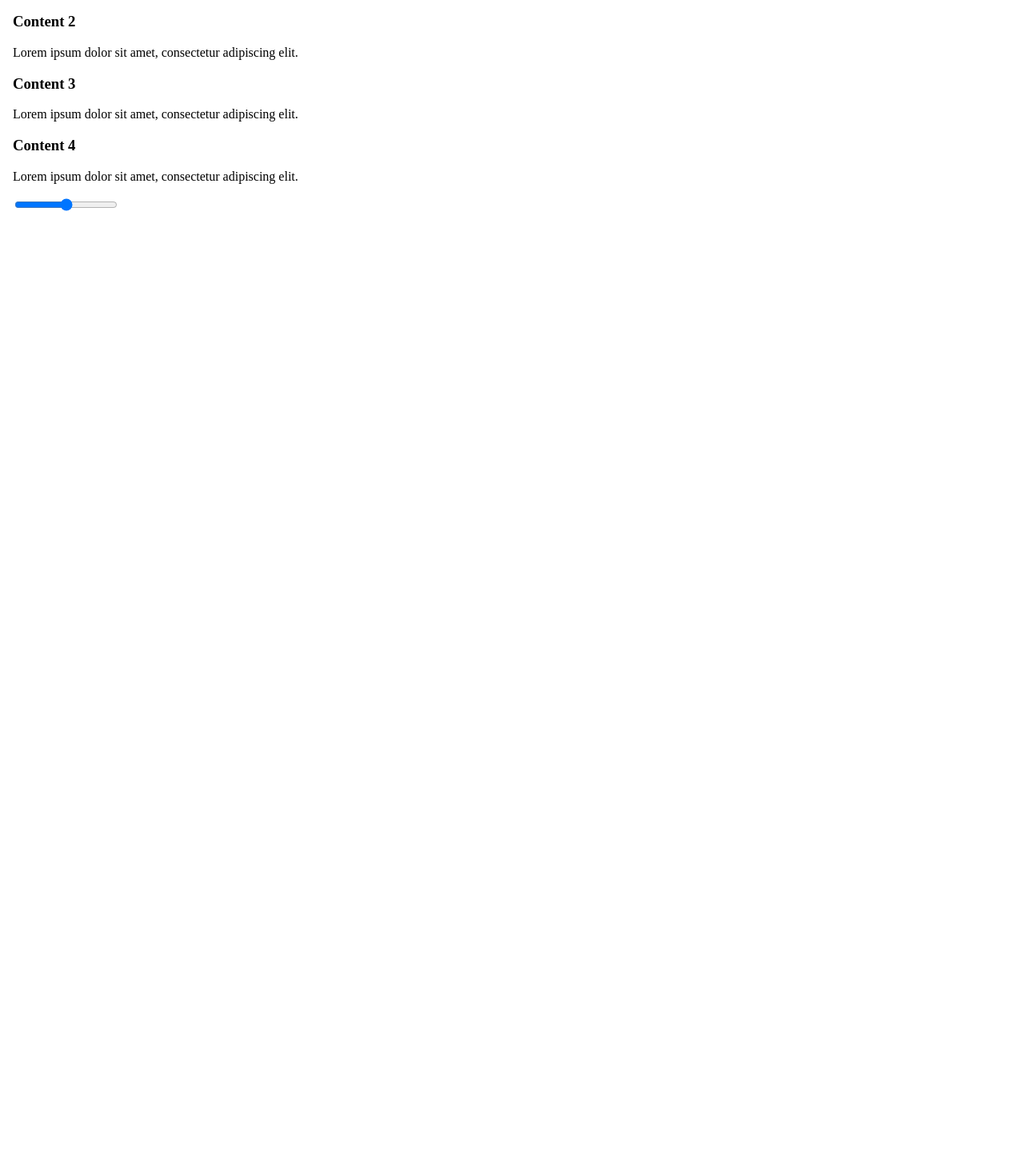
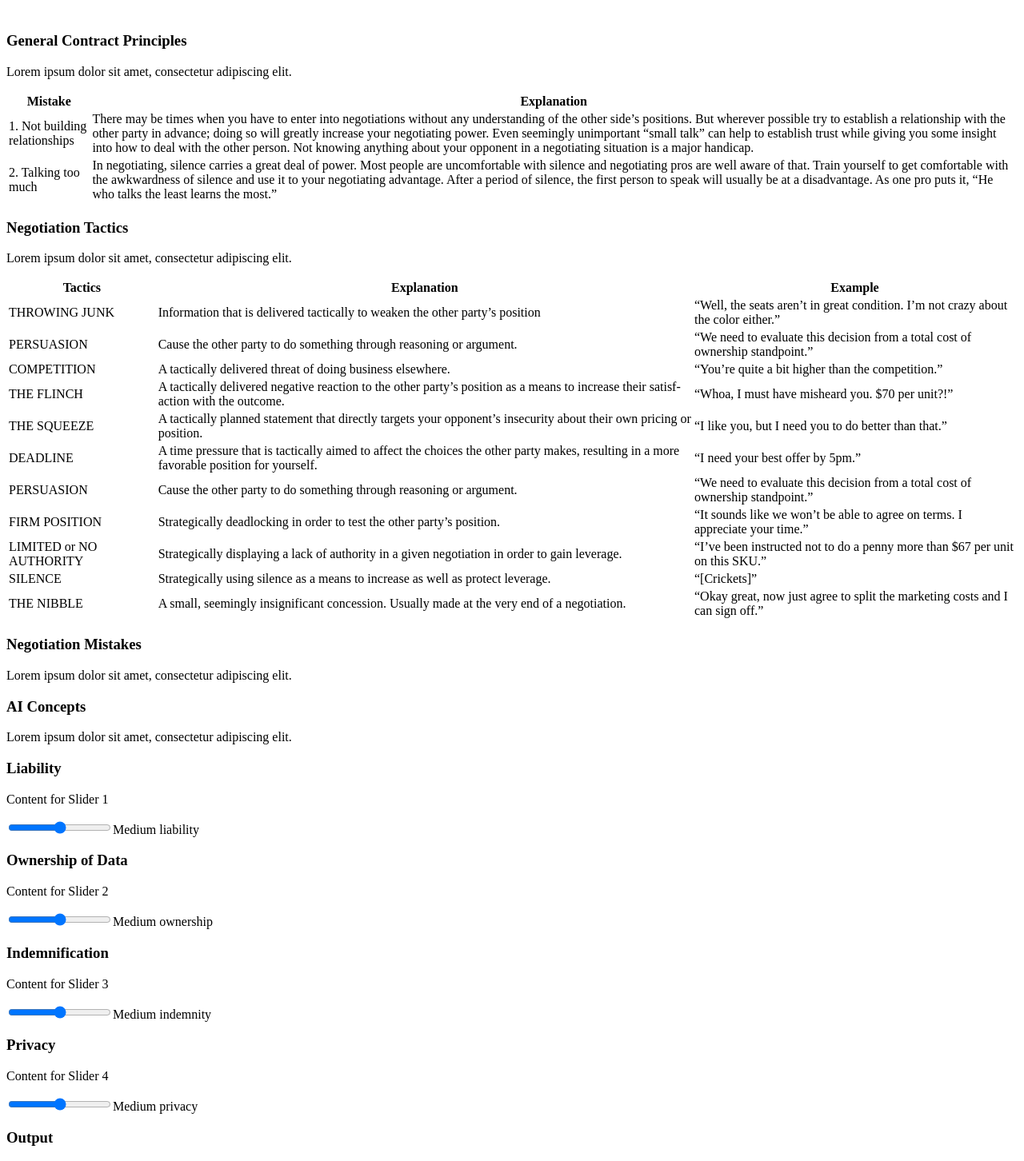
Before and after one commit to sselin-co/ai-contract-negotiation-cheatsheet, a Next.js app in the folder src/: page / in a window 1280 px wide. Shown: the part 240-1692 px from the top of the page at 80% size. Before the commit the page ends 800 px from the top, so only its background shows below. Built offline with nearby package versions, Linux system fonts and the light colour scheme.

Commit message:
Latest set of changes

```diff
--- a/src/components/Card.js
+++ b/src/components/Card.js
@@ -1,9 +1,9 @@
 const Card = (props) => {
   return (
-    <div className="card bg-gray-600 text-white p-6 mt-6 text-left border w-96 rounded-xl shadow-lg">
+    <div className="card bg-gray-600 text-white text-left border max-h-80 w-96 rounded-xl shadow-lg overflow-y-auto">
       <div className="card-body">
-        <h3 className="text-2xl font-bold">{props.title}</h3>
-        <p className="mt-4 text-xl">{props.text}</p>
+        <h3 className="text-xl font-bold">{props.title}</h3>
+        <p className="text-l">{props.text}</p>
         <div>{props.content}</div>
       </div>
     </div>
--- /dev/null
+++ b/src/components/InteractiveCard.js
@@ -0,0 +1,190 @@
+import Card from "./Card";
+import { useState } from "react";
+
+const InteractiveCard = (props) => {
+  // Set default state of the output card
+  const [value, setValue] = useState(
+    "Start tuning the sliders to your situation to get personalized recommendations."
+  );
+  // Set values for the sliders
+  const [liabilityVal, setLiabilityVal] = useState(50);
+  const [ownershipVal, setOwnershipVal] = useState(50);
+  const [indemnityVal, setIndemnityVal] = useState(50);
+  const [privacyVal, setPrivacyVal] = useState(50);
+  // Set the output card's text based on the sliders' values
+  const mutateOutput = () => {
+    if (liabilityVal >= 70 && ownershipVal >= 70 && indemnityVal >= 70) {
+      setValue(
+        "Your contract has high liability, ownership of product, and indemnity."
+      );
+    }
+    if (liabilityVal <= 30) {
+      setValue("This is considered low liability");
+    }
+  };
+  // Set the slider display text based on the sliders' values
+  const displayLiability = () => {
+    if (liabilityVal >= 90) {
+      return "Full liability";
+    }
+    if (liabilityVal >= 70) {
+      return "High liability";
+    }
+    if (liabilityVal >= 30 && liabilityVal <= 70) {
+      return "Medium liability";
+    }
+    if (liabilityVal <= 30) {
+      return "Low liability";
+    }
+  };
+  const displayOwnership = () => {
+    if (ownershipVal >= 90) {
+      return "Full ownership";
+    }
+    if (ownershipVal >= 70) {
+      return "High ownership";
+    }
+    if (ownershipVal >= 30 && ownershipVal <= 70) {
+      return "Medium ownership";
+    }
+    if (ownershipVal <= 30) {
+      return "Low ownership";
+    }
+  };
+  const displayIndemnity = () => {
+    if (indemnityVal >= 90) {
+      return "Full indemnity";
+    }
+    if (indemnityVal >= 70) {
+      return "High indemnity";
+    }
+    if (indemnityVal >= 30 && indemnityVal <= 70) {
+      return "Medium indemnity";
+    }
+    if (indemnityVal <= 30) {
+      return "Low indemnity";
+    }
+  };
+  const displayPrivacy = () => {
+    if (privacyVal >= 90) {
+      return "Full privacy";
+    }
+    if (privacyVal >= 70) {
+      return "High privacy";
+    }
+    if (privacyVal >= 30 && privacyVal <= 70) {
+      return "Medium privacy";
+    }
+    if (privacyVal <= 30) {
+      return "Low privacy";
+    }
+  };
+  // Define each range component
+  const ranges = [
+    <div className="text-center">
+      <input
+        id="range1"
+        type="range"
+        max="100"
+        step="10"
+        className="range range-primary"
+        value={liabilityVal}
+        onChange={(event) => {
+          console.log(liabilityVal);
+          setLiabilityVal(event.target.value);
+          mutateOutput();
+        }}
+      ></input>
+      <label htmlFor="range1" className="text-neutral-content">
+        {displayLiability()}
+      </label>
+    </div>,
+    <div className="text-center">
+      <input
+        id="range2"
+        type="range"
+        max="100"
+        step="10"
+        className="range range-primary"
+        value={ownershipVal}
+        onChange={(event) => {
+          console.log(ownershipVal);
+          setOwnershipVal(event.target.value);
+          mutateOutput();
+        }}
+      ></input>
+      <label htmlFor="range2" className="text-neutral-content">
+        {displayOwnership()}
+      </label>
+    </div>,
+    <div className="text-center">
+      <input
+        id="range3"
+        type="range"
+        max="100"
+        step="10"
+        className="range range-primary"
+        value={indemnityVal}
+        onChange={(event) => {
+          console.log(indemnityVal);
+          setIndemnityVal(event.target.value);
+          mutateOutput();
+        }}
+      ></input>
+      <label htmlFor="range3" className="text-neutral-content">
+        {displayIndemnity()}
+      </label>
+    </div>,
+    <div className="text-center">
+      <input
+        id="range4"
+        type="range"
+        max="100"
+        step="10"
+        className="range range-primary"
+        value={privacyVal}
+        onChange={(event) => {
+          console.log(privacyVal);
+          setPrivacyVal(event.target.value);
+          mutateOutput();
+        }}
+      ></input>
+      <label htmlFor="range4" className="text-neutral-content">
+        {displayPrivacy()}
+      </label>
+    </div>,
+  ];
+  return (
+    <>
+      <div className="flex">
+        <div className="flex flex-wrap">
+          <Card
+            title={props.title[0]}
+            text={props.text[0]}
+            content={ranges[0]}
+          />
+          <Card
+            title={props.title[1]}
+            text={props.text[1]}
+            content={ranges[1]}
+          />
+          <Card
+            title={props.title[2]}
+            text={props.text[2]}
+            content={ranges[2]}
+          />
+          <Card
+            title={props.title[3]}
+            text={props.text[3]}
+            content={ranges[3]}
+          />
+        </div>
+        <div className="flex flex-wrap">
+          <Card title="Output" text={value} isOutput="true" />
+        </div>
+      </div>
+    </>
+  );
+};
+
+export default InteractiveCard;
--- a/src/pages/index.js
+++ b/src/pages/index.js
@@ -1,136 +1,229 @@
 import Head from "next/head";
 import Image from "next/image";
+import Link from "next/link";
 import Card from "../components/Card";
+import InteractiveCard from "../components/InteractiveCard";
 
 export default function Home() {
   const dummyText = `Lorem ipsum dolor sit amet, consectetur adipiscing elit.`;
-  const test = (
-    <>
-      <input
-        type="range"
-        max="100"
-        step="10"
-        className="range range-primary"
-      ></input>
-    </>
+  const titles = [
+    "Liability",
+    "Ownership of Data",
+    "Indemnification",
+    "Privacy",
+  ];
+  const content = [
+    "Content for Slider 1",
+    "Content for Slider 2",
+    "Content for Slider 3",
+    "Content for Slider 4",
+  ];
+  const NegotiationTable = () => {
+    return (
+      <table className="text-black text-xs bg-gray-300">
+        <thead>
+          <tr>
+            <th scope="col">Tactics</th>
+            <th scope="col">Explanation</th>
+            <th scope="col">Example</th>
+          </tr>
+        </thead>
+        <tbody>
+          <tr>
+            <td>THROWING JUNK</td>
+            <td>
+              Information that is delivered tactically to weaken the other
+              party’s position
+            </td>
+            <td>
+              “Well, the seats aren’t in great condition. I’m not crazy about
+              the color either.”
+            </td>
+          </tr>
+          <tr>
+            <td>PERSUASION</td>
+            <td>
+              Cause the other party to do something through reasoning or
+              argument.
+            </td>
+            <td>
+              “We need to evaluate this decision from a total cost of ownership
+              standp­oint.”
+            </td>
+          </tr>
+          <tr>
+            <td>COMPETITION</td>
+            <td>A tactically delivered threat of doing business elsewhere.</td>
+            <td>“You’re quite a bit higher than the competition.”</td>
+          </tr>
+          <tr>
+            <td>THE FLINCH</td>
+            <td>
+              A tactically delivered negative reaction to the other party’s
+              position as a means to increase their satisf­action with the
+              outcome.
+            </td>
+            <td>“Whoa, I must have misheard you. $70 per unit?!”</td>
+          </tr>
+          <tr>
+            <td>THE SQUEEZE</td>
+            <td>
+              A tactically planned statement that directly targets your
+              opponent’s insecurity about their own pricing or position.
+            </td>
+            <td>“I like you, but I need you to do better than that.”</td>
+          </tr>
+          <tr>
+            <td>DEADLINE</td>
+            <td>
+              A time pressure that is tactically aimed to affect the choices the
+              other party makes, resulting in a more favorable position for
+              yourself.
+            </td>
+            <td>“I need your best offer by 5pm.”</td>
+          </tr>
+          <tr>
+            <td>PERSUASION</td>
+            <td>
+              Cause the other party to do something through reasoning or
+              argument.
+            </td>
+            <td>
+              “We need to evaluate this decision from a total cost of ownership
+              standp­oint.”
+            </td>
+          </tr>
+          <tr>
+            <td>FIRM POSITION</td>
+            <td>
+              Strate­gically deadlo­cking in order to test the other party’s
+              position.
+            </td>
+            <td>
+              “It sounds like we won’t be able to agree on terms. I appreciate
+              your time.”
+            </td>
+          </tr>
+          <tr>
+            <td>LIMITED or NO AUTHORITY</td>
+            <td>
+              Strate­gically displaying a lack of authority in a given
+              negotiation in order to gain leverage.
+            </td>
+            <td>
+              “I’ve been instructed not to do a penny more than $67 per unit on
+              this SKU.”
+            </td>
+          </tr>
+          <tr>
+            <td>SILENCE</td>
+            <td>
+              Strate­gically using silence as a means to increase as well as
+              protect leverage.
+            </td>
+            <td>“[Cric­kets]”</td>
+          </tr>
+          <tr>
+            <td>THE NIBBLE</td>
+            <td>
+              A small, seemingly insign­ificant conces­sion. Usually made at the
+              very end of a negoti­ation.
+            </td>
+            <td>
+              “Okay great, now just agree to split the marketing costs and I can
+              sign off.”
+            </td>
+          </tr>
+        </tbody>
+      </table>
     );
+  };
+  const PrinciplesTable = () => {
+    return (
+      <table className="text-black text-xs bg-gray-300 border-collapse table-fixed">
+        <thead>
+          <tr>
+            <th scope="col">Mistake</th>
+            <th scope="col">Explanation</th>
+          </tr>
+        </thead>
+        <tbody>
+          <tr>
+            <td>1. Not building relati­onships</td>
+            <td>
+              There may be times when you have to enter into negoti­ations
+              without any unders­tanding of the other side’s positions. But
+              wherever possible try to establish a relati­onship with the other
+              party in advance; doing so will greatly increase your negoti­ating
+              power. Even seemingly unimpo­rtant “small talk” can help to
+              establish trust while giving you some insight into how to deal
+              with the other person. Not knowing anything about your opponent in
+              a negoti­ating situation is a major handicap.
+            </td>
+          </tr>
+          <tr>
+            <td>2. Talking too much</td>
+            <td>
+              In negoti­ating, silence carries a great deal of power. Most
+              people are uncomf­ortable with silence and negoti­ating pros are
+              well aware of that. Train yourself to get comfor­table with the
+              awkwar­dness of silence and use it to your negoti­ating advantage.
+              After a period of silence, the first person to speak will usually
+              be at a disadv­antage. As one pro puts it, “He who talks the least
+              learns the most.”
+            </td>
+          </tr>
+        </tbody>
+      </table>
+    );
+  };
   return (
     <div
       data-theme="osler"
-      className="flex align-middle justify-center min-h-screen bg-gray-300"
+      className="flex align-middle justify-center min-h-screen bg-base-300"
     >
       <Head>
         <title>Contract Negotiation Cheat Sheet</title>
         <link rel="icon" href="/favicon.ico" />
       </Head>
-      <body className="">
-        <div className="pt-5 pl-5">
+      <div>
+        <div className="pt-5 pb-5 text-center md:text-left">
+          <a href="https://osler.com" target="_blank">
             <Image
               src="/logo.png"
               alt="Contract Negotiation Cheat Sheet"
               width={180}
               height={50}
             />
+          </a>
         </div>
-        <h1 className="text-5xl text-gray-700 font-sans text-center">
+        <h1 className="text-5xl text-neutral font-sans text-center">
           In a Box:
-          <div className="text-red-700 font-medium">
+          <h1 className="text-primary font-medium">
             AI Contract Negotiation Cheat Sheet
+          </h1>
+        </h1>
+        <div className="flex">
+          <div className="flex flex-wrap items-center justify-around max-w-4xl mt-6 sm:w-full">
+            <Card
+              title="General Contract Principles"
+              text={dummyText}
+              content={PrinciplesTable()}
+            />
+            <Card
+              title="Negotiation Tactics"
+              text={dummyText}
+              content={NegotiationTable()}
+            />
+            <Card title="Negotiation Mistakes" text={dummyText} />
+            <Card title="AI Concepts" text={dummyText} />
           </div>
-        </h1>
+          <div class="divider divider-vertical m-8 "></div>
           <div className="flex flex-wrap items-center justify-around max-w-4xl mt-6 sm:w-full">
-          <Card title="Content 1" text={dummyText} />
-          <Card title="Content 2" text={dummyText} />
-          <Card title="Content 3" text={dummyText} />
-          <Card title="Content 4" text={dummyText} content={test} />
-        </div>
-        {/* <div className=" bg-gray-500 text-white shadow-lg rounded-md">
-          <div className="p-5">
-            <h2 className="text-2xl font-sans text-center">Static content</h2>
+            <InteractiveCard title={titles} text={content} />
           </div>
         </div>
-        <div className=" bg-gray-500 text-white shadow-lg rounded-md">
-          <div className="p-5">
-            <h2 className="text-2xl font-sans text-center">Static content</h2>
       </div>
-        </div> */}
-      </body>
     </div>
-    // <div className="flex flex-col items-center justify-center min-h-0 py-2">
-    //   <Head>
-    //     <title>Contract Negotiation Cheat Sheet</title>
-    //     <link rel="icon" href="/favicon.ico" />
-    //   </Head>
-
-    //   <main className="flex flex-col items-center justify-center w-full flex-1 px-20 text-center">
-    //     <h1 className="text-6xl font-bold">
-    //       In a Box:{" "}
-    //       <div className="text-red-600" href="https://nextjs.org">
-    //         AI Contract Negotiation Cheat Sheet
-    //       </div>
-    //     </h1>
-
-    //     <p className="mt-3 text-2xl">
-    //       Get started by editing{" "}
-    //       <code className="p-3 font-mono text-lg bg-gray-100 rounded-md">
-    //         pages/index.js
-    //       </code>
-    //     </p>
-
-    //     <div className="flex flex-wrap items-center justify-around max-w-4xl mt-6 sm:w-full">
-    //       <a
-    //         href="https://nextjs.org/docs"
-    //         className="p-6 mt-6 text-left border w-96 rounded-xl hover:text-blue-600 focus:text-blue-600"
-    //       >
-    //         <h3 className="text-2xl font-bold">Documentation &rarr;</h3>
-    //         <p className="mt-4 text-xl">
-    //           Find in-depth information about Next.js features and API.
-    //         </p>
-    //       </a>
-
-    //       <a
-    //         href="https://nextjs.org/learn"
-    //         className="p-6 mt-6 text-left border w-96 rounded-xl hover:text-blue-600 focus:text-blue-600"
-    //       >
-    //         <h3 className="text-2xl font-bold">Learn &rarr;</h3>
-    //         <p className="mt-4 text-xl">
-    //           Learn about Next.js in an interactive course with quizzes!
-    //         </p>
-    //       </a>
-
-    //       <a
-    //         href="https://github.com/vercel/next.js/tree/master/examples"
-    //         className="p-6 mt-6 text-left border w-96 rounded-xl hover:text-blue-600 focus:text-blue-600"
-    //       >
-    //         <h3 className="text-2xl font-bold">Examples &rarr;</h3>
-    //         <p className="mt-4 text-xl">
-    //           Discover and deploy boilerplate example Next.js projects.
-    //         </p>
-    //       </a>
-
-    //       <a
-    //         href="https://vercel.com/import?filter=next.js&utm_source=create-next-app&utm_medium=default-template&utm_campaign=create-next-app"
-    //         className="p-6 mt-6 text-left border w-96 rounded-xl hover:text-blue-600 focus:text-blue-600"
-    //       >
-    //         <h3 className="text-2xl font-bold">Deploy &rarr;</h3>
-    //         <p className="mt-4 text-xl">
-    //           Instantly deploy your Next.js site to a public URL with Vercel.
-    //         </p>
-    //       </a>
-    //     </div>
-    //   </main>
-
-    //   <footer className="flex items-center justify-center w-full h-24 border-t">
-    //     <a
-    //       className="flex items-center justify-center"
-    //       href="https://vercel.com?utm_source=create-next-app&utm_medium=default-template&utm_campaign=create-next-app"
-    //       target="_blank"
-    //       rel="noopener noreferrer"
-    //     >
-    //       Powered by{" "}
-    //       <img src="/vercel.svg" alt="Vercel Logo" className="h-4 ml-2" />
-    //     </a>
-    //   </footer>
-    // </div>
   );
 }
```
Also changed, not shown: src/tailwind.config.js (+6 -1 lines), 1 other file (tests, documents, lock files or other folders). Lines whose indentation alone changed are shown as unchanged.
